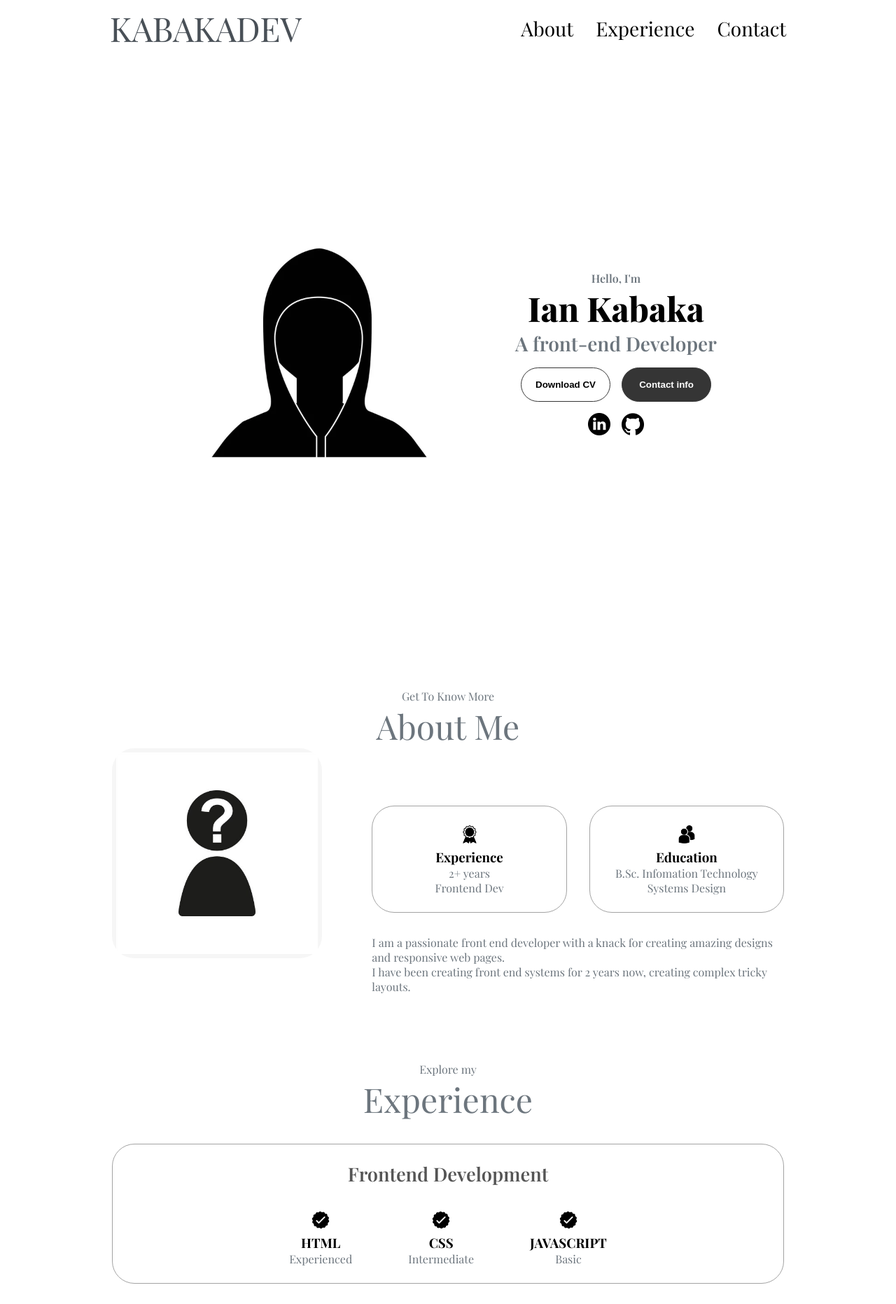
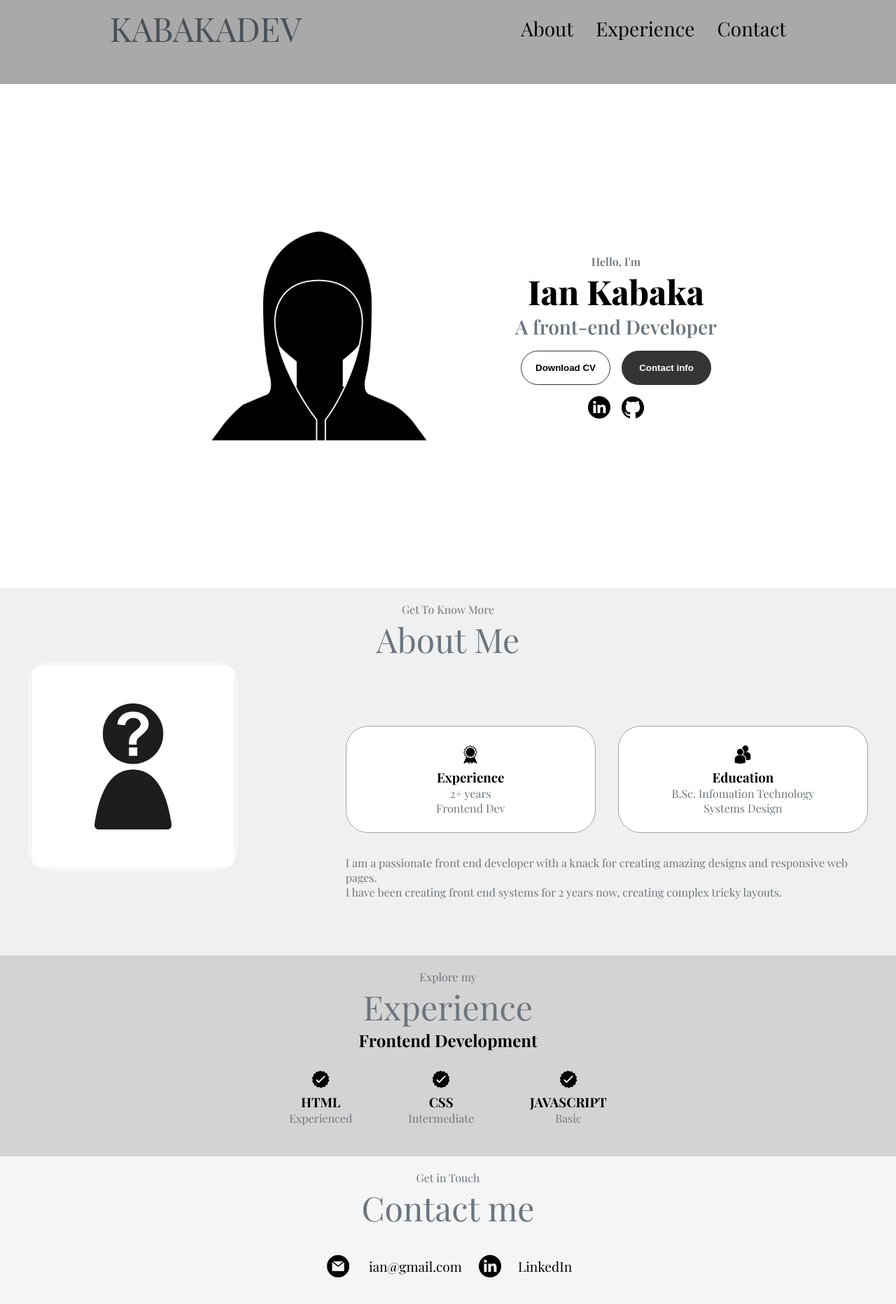
Before and after one commit to kabakadev/personal_portfolio, a plain HTML site: page index.html in a window 1280 px wide. Shown: the part 40-1903 px from the top of the page at 70% size. Drawn offline with nearby package versions, Linux system fonts and the light colour scheme; a web font is replaced by a local one.

Commit message:
changed the overal layout

```diff
--- a/css/mediaquery.css
+++ b/css/mediaquery.css
@@ -51,6 +51,9 @@
   }
 }
 @media screen and (max-width: 600px) {
+  .optimize {
+    font-size: 0.8rem;
+  }
   .article-container {
     gap: 1rem;
   }
@@ -110,4 +113,10 @@
     gap: 0.2rem;
     padding: 0;
   }
+  .skills-container {
+    font-size: 1rem;
+  }
+  .optimize {
+    font-size: 0.6rem;
+  }
 }
--- a/css/styles.css
+++ b/css/styles.css
@@ -16,6 +16,7 @@ body {
 nav {
   display: flex;
   justify-content: space-around;
+  background-color: darkgray;
   align-items: center;
   height: 20vh;
 }
@@ -83,7 +84,7 @@ a:hover {
   position: absolute;
   top: 100%;
   right: 0;
-  background-color: white;
+  background-color: darkgray;
   width: fit-content;
   max-height: 0;
   overflow: hidden;
@@ -131,13 +132,17 @@ a:hover {
 
 section {
   padding-top: 6vh;
-
-  margin: 0 10rem;
+  background-color: #f0f0f0;
+  box-sizing: border-box;
+  margin: 0;
   box-sizing: border-box;
   min-height: fit-content;
 }
 .section-container {
   display: flex;
+  max-width: 1200px;
+  padding: 0;
+  margin: 0 auto;
 }
 .about-pic {
   border-radius: 2rem;
@@ -167,6 +172,9 @@ img.about-pic {
   font-weight: 600;
 }
 .section-text-p1 {
+  text-align: center;
+}
+.section-text-p3 {
   text-align: center;
 }
 .section-text-p2 {
@@ -266,6 +274,12 @@ p > span {
   border-color: rgb(163, 163, 163);
   text-align: center;
 }
+.skills-container {
+  padding: 1.5rem;
+  text-align: center;
+  display: flex;
+  justify-content: center;
+}
 .section-container {
   gap: 4rem;
   height: 80%;
@@ -319,3 +333,36 @@ footer {
 footer p {
   text-align: center;
 }
+/* styling the section */
+/* the top page */
+#profile {
+  background-color: white;
+  margin: 0;
+  padding: 10px;
+}
+
+#about {
+  background-color: #f0f0f0;
+  padding: 20px;
+  margin: 0;
+}
+
+/* Experience Section */
+#experience {
+  background-color: #d3d3d3;
+  padding: 20px;
+  margin: 0;
+}
+
+/* Projects Section */
+#projects {
+  background-color: #e0e0e0;
+  padding: 20px;
+}
+
+/* Contact Section */
+#contact {
+  background-color: #f5f5f5;
+  padding: 20px;
+  margin: 0;
+}
--- a/index.html
+++ b/index.html
@@ -35,7 +35,7 @@
         </div>
       </div>
     </nav>
-    <section class="description">
+    <section class="description" id="profile">
       <div class="section-pic-container">
         <img src="./assets/img/anon_prof.jpg" alt="kabaka ian" />
       </div>
@@ -128,10 +128,9 @@
     <section class="experience" id="experience">
       <p class="section-text-p1">Explore my</p>
       <p class="title">Experience</p>
+      <h2 class="section-text-p3">Frontend Development</h2>
 
-      <div class="about-containers">
-        <div class="details-container">
-          <h2 class="experience-sub-title">Frontend Development</h2>
+      <div class="skills-container">
         <div class="article-container">
           <article>
             <img
@@ -141,7 +140,7 @@
             />
             <div>
               <h3>HTML</h3>
-                <p>Experienced</p>
+              <p class="optimize">Experienced</p>
             </div>
           </article>
           <article>
@@ -152,7 +151,7 @@
             />
             <div>
               <h3>CSS</h3>
-                <p>Intermediate</p>
+              <p class="optimize">Intermediate</p>
             </div>
           </article>
           <article>
@@ -163,10 +162,9 @@
             />
             <div>
               <h3>JAVASCRIPT</h3>
-                <p>Basic</p>
+              <p class="optimize">Basic</p>
             </div>
           </article>
-          </div>
         </div>
       </div>
     </section>
```
Lines whose indentation alone changed are shown as unchanged.
